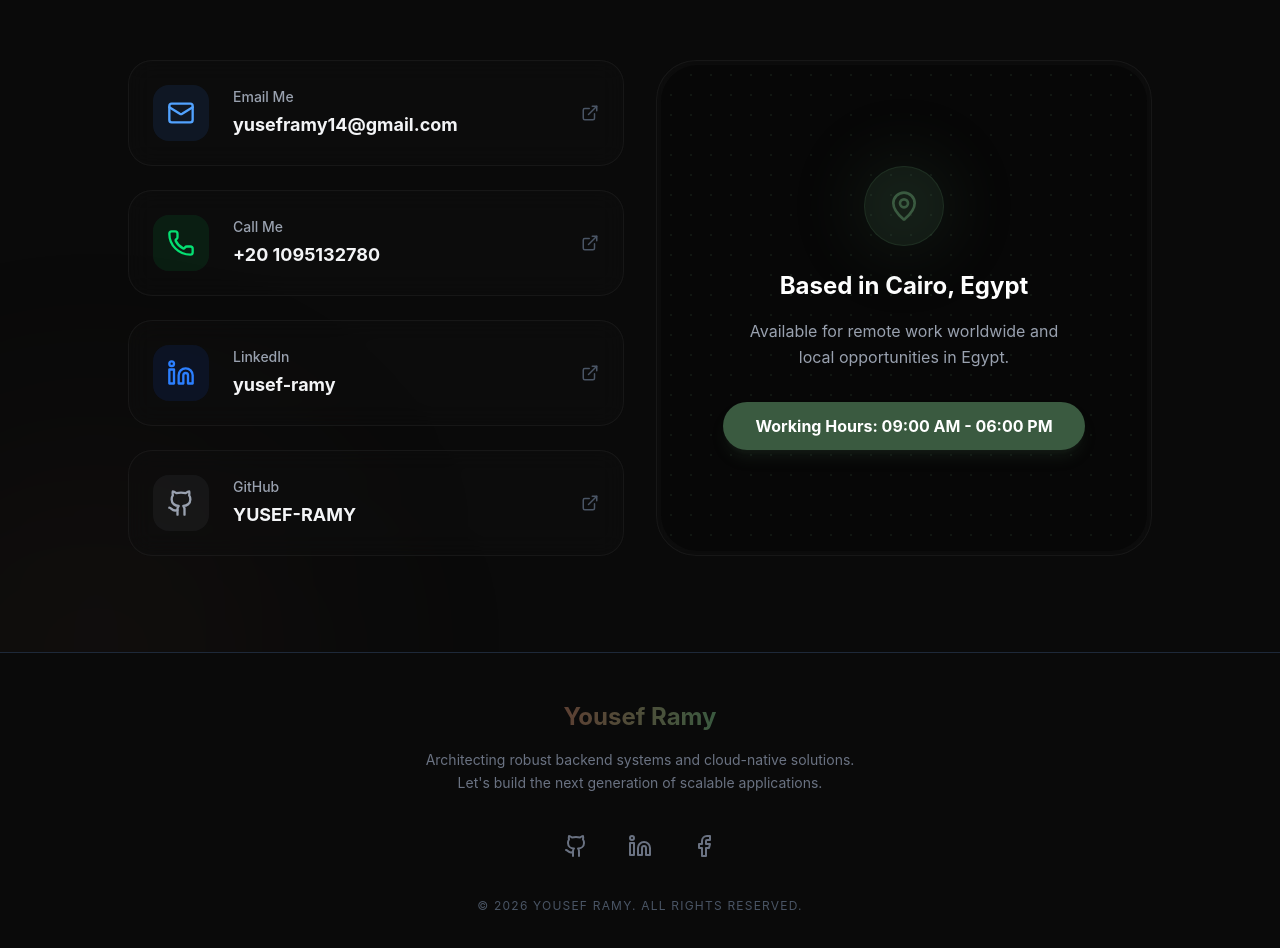
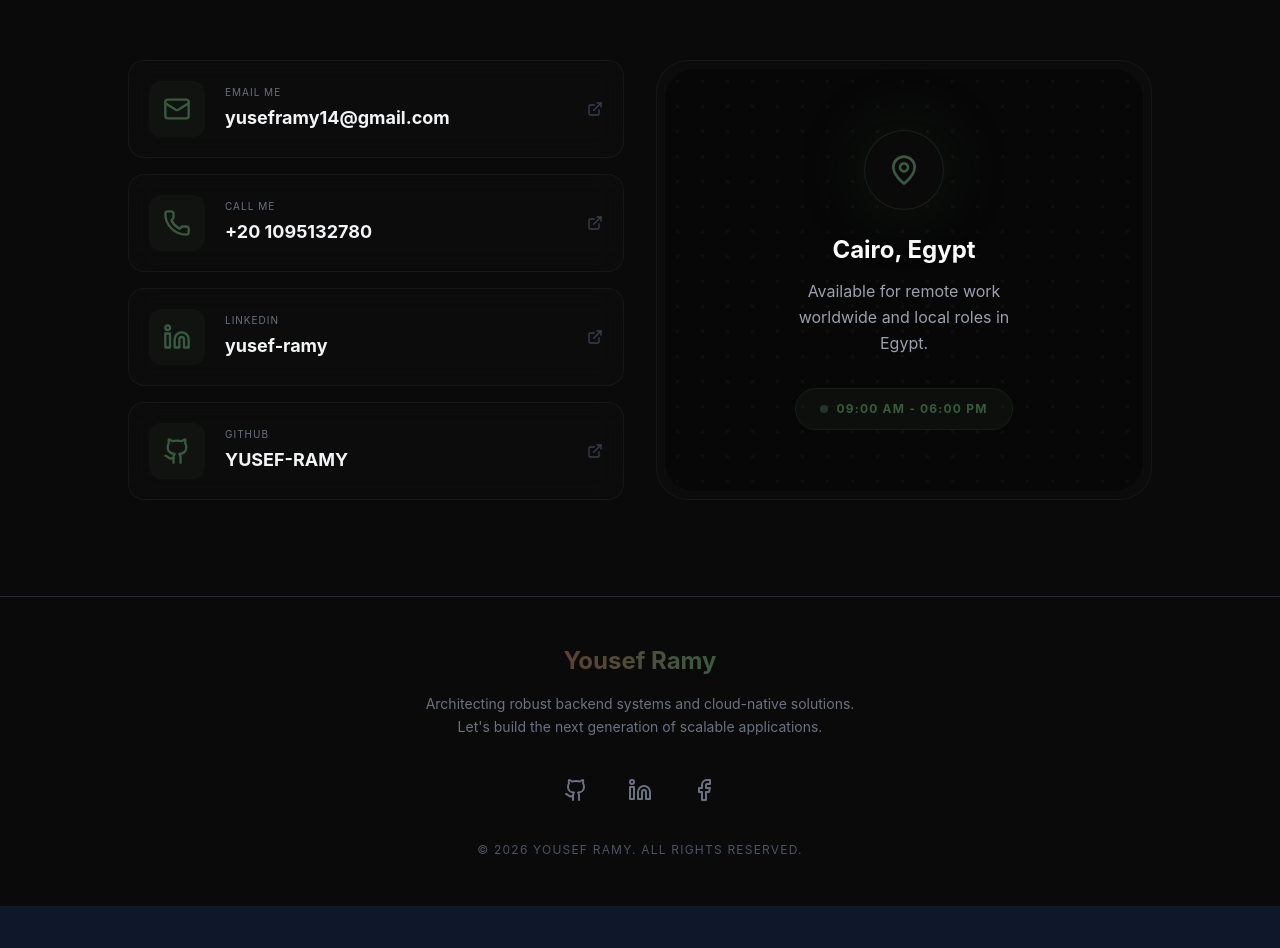
Before and after one commit to YUSEF-RAMY/My_Protfolio, a React (Vite) app: page / in a window 1280 px wide. Shown: the part 5040-5988 px from the top of the page. After the commit the page ends 5946 px from the top, so only its background shows below. Built offline with nearby package versions, Linux system fonts and the light colour scheme.

Commit message:
fix: update contact section styles and improve layout for better user experience

```diff
--- a/src/components/sections/Contact.tsx
+++ b/src/components/sections/Contact.tsx
@@ -9,106 +9,108 @@ const Contact = () => {
       title: "Email Me",
       value: "yuseframy14@gmail.com",
       href: "mailto:yuseframy14@gmail.com",
-      color: "bg-blue-500/10",
-      textColor: "text-blue-400"
+      color: "bg-[#3a5a40]/10",
+      textColor: "text-[#3a5a40]"
     },
     {
       icon: Phone,
       title: "Call Me",
       value: "+20 1095132780",
       href: "tel:+201095132780",
-      color: "bg-green-500/10",
-      textColor: "text-green-400"
+      color: "bg-[#3a5a40]/10",
+      textColor: "text-[#3a5a40]"
     },
     {
       icon: Linkedin,
       title: "LinkedIn",
       value: "yusef-ramy",
       href: "https://www.linkedin.com/in/yusef-ramy",
-      color: "bg-blue-600/10",
-      textColor: "text-blue-500"
+      color: "bg-[#3a5a40]/10",
+      textColor: "text-[#3a5a40]"
     },
     {
       icon: Github,
       title: "GitHub",
       value: "YUSEF-RAMY",
       href: "https://github.com/YUSEF-RAMY",
-      color: "bg-gray-500/10",
-      textColor: "text-gray-400"
+      color: "bg-[#3a5a40]/10",
+      textColor: "text-[#3a5a40]"
     }
   ];
 
   return (
     <section id="contact" className="py-24 bg-[#0a0a0a] relative overflow-hidden">
-      {/* الخلفية الجمالية */}
-      {/* <div className="absolute top-0 right-0 -translate-y-1/2 translate-x-1/4 w-96 h-96 bg-[#3a5a40]/10 blur-[120px] rounded-full" /> */}
-      <div className="absolute bottom-0 left-0 translate-y-1/2 -translate-x-1/4 w-96 h-96 bg-[#5c4033]/10 blur-[120px] rounded-full" />
+      {/* الـ Glows - نظفنا الألوان عشان متبقاش مصفره */}
+      {/* <div className="absolute top-0 right-0 -translate-y-1/2 translate-x-1/4 w-96 h-96 bg-[#3a5a40]/15 blur-[120px] rounded-full" /> */}
+      {/* <div className="absolute bottom-0 left-0 translate-y-1/2 -translate-x-1/4 w-96 h-96 bg-[#2d6a4f]/10 blur-[120px] rounded-full" /> */}
 
       <div className="container mx-auto px-6 relative z-10">
         <SectionHeading title="Get in Touch" subtitle="I'm always open to discussing new projects or creative opportunities." />
 
         <div className="max-w-5xl mx-auto mt-16">
-          <div className="grid grid-cols-1 md:grid-cols-2 gap-8">
+          <div className="grid grid-cols-1 lg:grid-cols-2 gap-8 items-stretch">
 
             {/* كروت التواصل */}
-            <div className="grid grid-cols-1 gap-6">
+            <div className="grid grid-cols-1 gap-4">
               {contactMethods.map((item, index) => (
                 <motion.a
                   key={index}
                   href={item.href}
                   target="_blank"
                   rel="noopener noreferrer"
-                  initial={{ opacity: 0, x: -30 }}
+                  initial={{ opacity: 0, x: -20 }}
                   whileInView={{ opacity: 1, x: 0 }}
                   viewport={{ once: true }}
-                  transition={{ delay: index * 0.1 }}
-                  className="group bg-[#111]/40 backdrop-blur-md p-6 rounded-3xl border border-white/5 flex items-center gap-6 hover:border-[#3a5a40]/30 transition-all duration-500 hover:shadow-[0_10px_40px_-10px_rgba(58,90,64,0.2)]"
+                  className="group bg-[#111]/40 backdrop-blur-md p-5 rounded-2xl border border-white/5 flex items-center gap-5 hover:border-[#3a5a40]/30 transition-all duration-500"
                 >
-                  <div className={`w-14 h-14 ${item.color} rounded-2xl flex items-center justify-center ${item.textColor} group-hover:scale-110 transition-transform duration-500`}>
-                    <item.icon size={28} />
+                  <div className={`w-12 h-12 md:w-14 md:h-14 shrink-0 ${item.color} rounded-xl flex items-center justify-center ${item.textColor} group-hover:scale-110 transition-transform duration-500`}>
+                    <item.icon className="w-6 h-6 md:w-7 md:h-7" />
                   </div>
-                  <div className="flex-1">
-                    <h4 className="text-gray-400 text-sm font-medium mb-1">{item.title}</h4>
-                    <p className="text-gray-100 font-bold text-lg">{item.value}</p>
+                  <div className="flex-1 min-w-0">
+                    <h4 className="text-gray-500 text-[10px] uppercase tracking-widest mb-1">{item.title}</h4>
+                    <p className="text-gray-100 font-bold text-sm md:text-lg truncate">{item.value}</p>
                   </div>
-                  <ExternalLink size={18} className="text-gray-600 group-hover:text-[#3a5a40] transition-colors" />
+                  <ExternalLink size={16} className="text-gray-700 group-hover:text-[#3a5a40] transition-colors" />
                 </motion.a>
               ))}
             </div>
 
-            {/* الجانب التفاعلي: الخريطة أو رسالة ترحيبية */}
+            {/* الجانب التفاعلي - التعديل الجوهري هنا لضمان الظهور في الفون */}
             <motion.div
-              initial={{ opacity: 0, scale: 0.9 }}
-              whileInView={{ opacity: 1, scale: 1 }}
+              initial={{ opacity: 0, y: 20 }}
+              whileInView={{ opacity: 1, y: 0 }}
               viewport={{ once: true }}
-              className="bg-[#111]/40 backdrop-blur-md rounded-[2.5rem] border border-white/5 p-1 flex flex-col overflow-hidden"
+              className="bg-[#111]/40 backdrop-blur-md rounded-4xl border border-white/5 p-2 flex flex-col overflow-hidden min-h-95 md:min-h-full"
             >
-              <div className="relative flex-1 bg-black/40 rounded-[2.3rem] overflow-hidden group">
-                 {/* الأنيميشن الخاص بالخريطة */}
-                 <div className="absolute inset-0 opacity-20 bg-[radial-gradient(#3a5a40_1px,transparent_1px)] bg-size-[20px_20px]" />
+              <div className="relative flex-1 bg-black/40 rounded-[1.8rem] overflow-hidden group flex items-center justify-center">
+                 {/* خلفية منقطة شيك */}
+                 <div className="absolute inset-0 opacity-10 bg-[radial-gradient(#3a5a40_1.5px,transparent_1.5px)] bg-size-[25px_25px]" />
 
-                 <div className="absolute inset-0 flex flex-col items-center justify-center text-center p-8">
+                 <div className="relative z-10 flex flex-col items-center justify-center text-center p-8">
                     <div className="relative mb-6">
+                        {/* النبض اللي حوالين اللوكيشن */}
                         <motion.div
-                          animate={{ scale: [1, 1.5, 1], opacity: [0.3, 0.1, 0.3] }}
+                          animate={{ scale: [1, 1.4, 1], opacity: [0.3, 0.1, 0.3] }}
                           transition={{ duration: 3, repeat: Infinity }}
                           className="absolute inset-0 bg-[#3a5a40] rounded-full blur-xl"
                         />
-                        <div className="relative w-20 h-20 bg-[#3a5a40]/20 rounded-full flex items-center justify-center text-[#3a5a40] border border-[#3a5a40]/30">
+                        <div className="relative w-16 h-16 md:w-20 md:h-20 bg-[#0a0a0a] rounded-full flex items-center justify-center text-[#3a5a40] border border-[#3a5a40]/30 shadow-2xl">
                            <MapPin size={32} />
                         </div>
                     </div>
-                    <h3 className="text-2xl font-bold text-white mb-4">Based in Cairo, Egypt</h3>
-                    <p className="text-gray-400 leading-relaxed max-w-xs">
-                       Available for remote work worldwide and local opportunities in Egypt.
+
+                    <h3 className="text-xl md:text-2xl font-bold text-white mb-3">Cairo, Egypt</h3>
+                    <p className="text-gray-400 leading-relaxed max-w-65 text-sm md:text-base mb-8">
+                       Available for remote work worldwide and local roles in Egypt.
                     </p>
 
+                    {/* جزء الوقت - خليناه Button شيك */}
                     <motion.div
-                      whileHover={{ scale: 1.05 }}
-                      whileTap={{ scale: 0.95 }}
-                      className="mt-8 px-8 py-3 bg-[#3a5a40] text-white rounded-full font-bold shadow-lg shadow-[#3a5a40]/20 cursor-default"
+                      whileHover={{ scale: 1.02 }}
+                      className="px-6 py-3 bg-[#3a5a40]/10 border border-[#3a5a40]/20 text-[#3a5a40] rounded-full font-bold text-xs tracking-widest uppercase flex items-center gap-2"
                     >
-                      Working Hours: 09:00 AM - 06:00 PM
+                      <span className="w-2 h-2 bg-[#3a5a40] rounded-full animate-pulse" />
+                      09:00 AM - 06:00 PM
                     </motion.div>
                  </div>
               </div>
```
